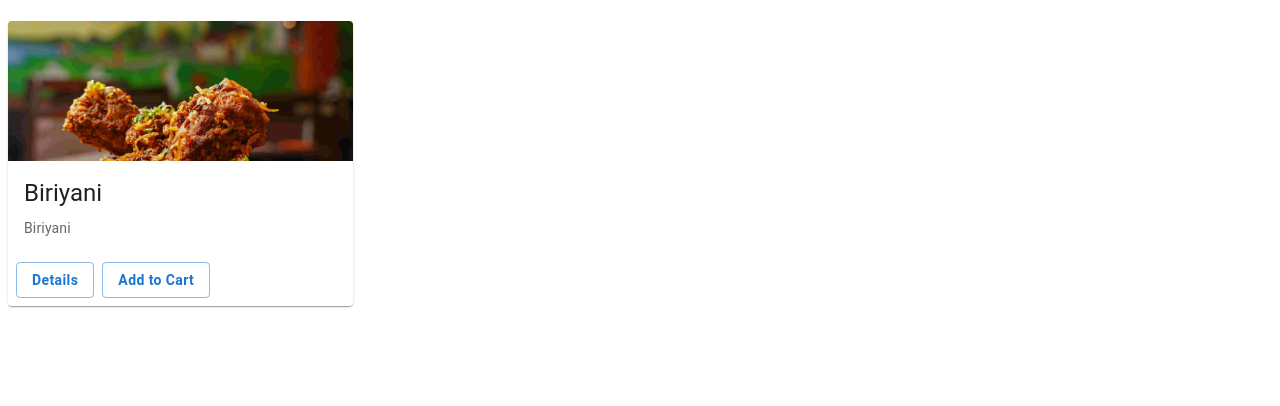
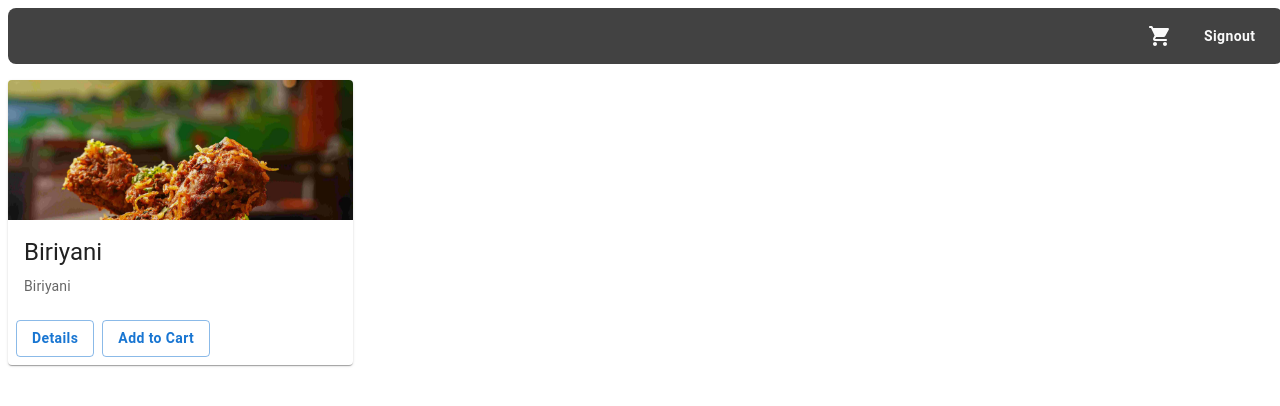
Before and after one commit to MahmudMridul/FoodCart, a React (Vite) app in the folder food-cart-client/: page /home in a window 1280 px wide. Shown: the top 406 px of the page. Built offline with nearby package versions, Linux system fonts and the light colour scheme; sample sign-in values are in the browser's storage.

Commit message:
update: add navbar

```diff
--- a/food-cart-client/src/pages/Home.jsx
+++ b/food-cart-client/src/pages/Home.jsx
@@ -1,10 +1,11 @@
 import FoodItem from "../components/FoodItem";
+import NavBar from "../components/NavBar";
 
 export default function Home() {
-	const user = JSON.parse(localStorage.getItem("user"));
 	return (
 		<>
-			<h4>{user.userName}</h4>
+			<NavBar />
+
 			<FoodItem title="Biriyani" desc="Biriyani" />
 		</>
 	);
```
